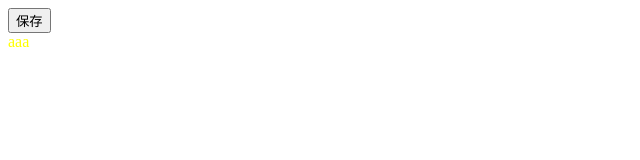
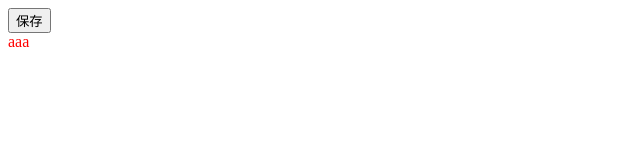
Before and after one commit to fqn1/hubuilder_git_test, a plain HTML site: page index.html in a window 1280 px wide. Shown: the full height of the page, 0-640 px from the left. Drawn offline with Linux system fonts and the light colour scheme.

Commit message:
修改代码

```diff
--- a/index.html
+++ b/index.html
@@ -6,6 +6,6 @@
 	</head>
 	<body>
 		<input type="button" value="保存" />
-		<div style="color: yellow;">aaa</div>
+		<div style="color: red;">aaa</div>
 	</body>
 </html>
```
